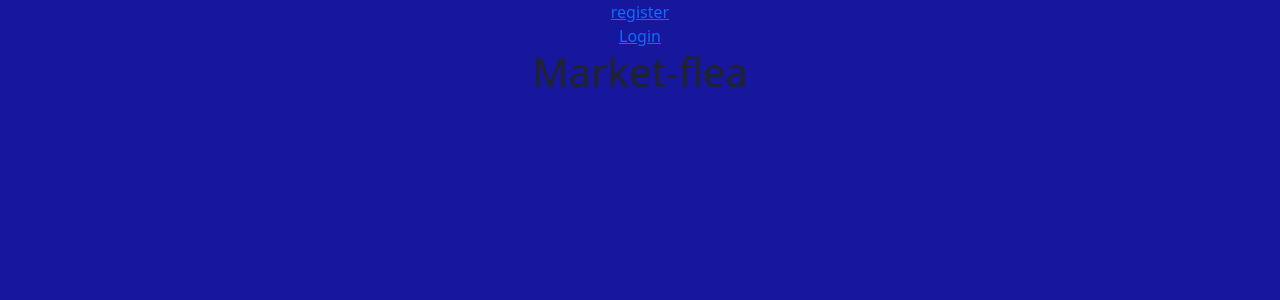
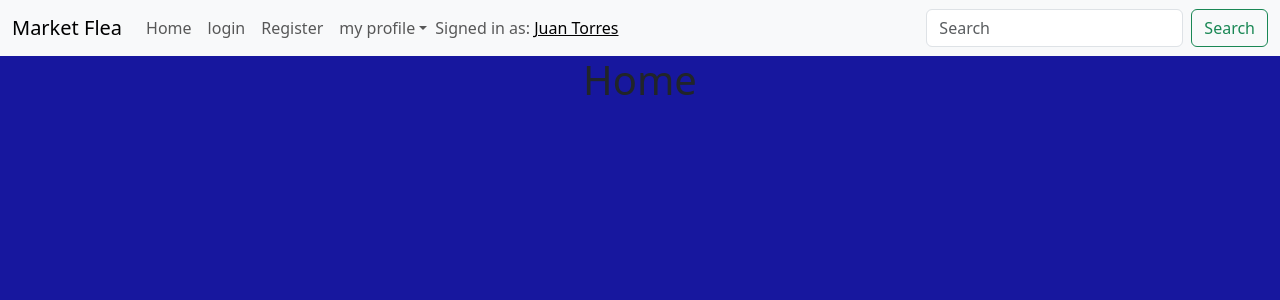
Before and after one commit to JuanTorresCortes/fullstack-markt-flea-client, a React (Create React App) app: page / in a window 1280 px wide. Shown: the top 300 px of the page. Built offline with nearby package versions, Linux system fonts and the light colour scheme; no server answers.

Commit message:
modified NavBar

```diff
--- a/package.json
+++ b/package.json
@@ -8,6 +8,7 @@
     "@testing-library/user-event": "^13.5.0",
     "axios": "^1.4.0",
     "bootstrap": "^5.3.1",
+    "framer-motion": "^10.15.0",
     "react": "^18.2.0",
     "react-bootstrap": "^2.8.0",
     "react-dom": "^18.2.0",
--- a/src/App.css
+++ b/src/App.css
@@ -10,8 +10,8 @@
   align-items: center;
 }
 .form {
-  width: 35%;
-  margin-top: 2em;
+  width: 25%;
+  margin-top: 7em;
   border: 3px solid black;
   border-radius: 20px;
   padding: 1em;
--- a/src/App.js
+++ b/src/App.js
@@ -4,7 +4,7 @@ import { Outlet } from "react-router-dom";
 import { getUserToken, removeUserToken } from "./Auth/authLocalStorage";
 import { validateUser } from "./Api/api";
 import "./App.css";
-import NavBar from "./Components/NavBar";
+import NavBarMain from "./Components/NavBarMain";
 
 function App() {
   const [userToken, setUserToken] = useState(null);
@@ -40,8 +40,8 @@ function App() {
 
   return (
     <div className="App">
-      <NavBar />
-      <h1>Market-flea</h1>
+      <NavBarMain />
+
       <Outlet context={{ setShouldRefresh, user, isVerified, userToken }} />
     </div>
   );
--- a/src/Components/NavBar.js
+++ /dev/null
@@ -1,14 +0,0 @@
-import React from "react";
-import { Link } from "react-router-dom";
-
-const NavBar = () => {
-  return (
-    <div>
-      <Link to={"/register"}>register</Link>
-      <br />
-      <Link to={"/login"}>Login</Link>
-    </div>
-  );
-};
-
-export default NavBar;
--- /dev/null
+++ b/src/Components/NavBarMain.js
@@ -0,0 +1,63 @@
+import React from "react";
+import {
+  Button,
+  Container,
+  Form,
+  Nav,
+  Navbar,
+  NavDropdown,
+} from "react-bootstrap";
+
+const NavBarMain = () => {
+  return (
+    <Navbar expand="lg" className="bg-body-tertiary">
+      <Container fluid>
+        <Navbar.Brand href="#">Market Flea</Navbar.Brand>
+        <Navbar.Toggle aria-controls="navbarScroll" />
+        <Navbar.Collapse id="navbarScroll">
+          <Nav
+            className="me-auto my-2 my-lg-0"
+            style={{ maxHeight: "100px" }}
+            navbarScroll
+          >
+            {/* this is a nav link AO */}
+            <Nav.Link href="/">Home</Nav.Link>
+            <Nav.Link href="/login">login</Nav.Link>
+            <Nav.Link href="register">Register</Nav.Link>
+
+            {/* this is a drop down  */}
+            <NavDropdown title="my profile" id="navbarScrollingDropdown">
+              <NavDropdown.Item href="#action3">my wish list</NavDropdown.Item>
+              <NavDropdown.Item href="#action4">
+                my transactions
+              </NavDropdown.Item>
+              <NavDropdown.Item href="#action3">my post</NavDropdown.Item>
+              <NavDropdown.Item href="#action3">my messages</NavDropdown.Item>
+
+              <NavDropdown.Divider />
+              <NavDropdown.Item href="#action5">my profile</NavDropdown.Item>
+            </NavDropdown>
+
+            <Navbar.Collapse className="justify-content-end">
+              <Navbar.Text>
+                Signed in as: <a href="/">Juan Torres</a>
+              </Navbar.Text>
+            </Navbar.Collapse>
+          </Nav>
+
+          <Form className="d-flex">
+            <Form.Control
+              type="search"
+              placeholder="Search"
+              className="me-2"
+              aria-label="Search"
+            />
+            <Button variant="outline-success">Search</Button>
+          </Form>
+        </Navbar.Collapse>
+      </Container>
+    </Navbar>
+  );
+};
+
+export default NavBarMain;
--- a/src/Pages/Home.js
+++ b/src/Pages/Home.js
@@ -1,7 +1,7 @@
 import React from "react";
 
 const Home = () => {
-  return <div>Home</div>;
+  return <h1>Home</h1>;
 };
 
 export default Home;
--- a/src/index.js
+++ b/src/index.js
@@ -7,15 +7,22 @@ import Login from "./Pages/Login";
 import PrivateRoute from "./Layouts/PrivateRoute";
 import Products from "./Pages/Products";
 import ProductForm from "./Components/ProductForm";
+import Home from "./Pages/Home";
 import reportWebVitals from "./reportWebVitals";
 
 import { createBrowserRouter, RouterProvider } from "react-router-dom";
+import { motion } from "framer-motion";
+import { AnimatePresence } from "framer-motion";
 
 const router = createBrowserRouter([
   {
     path: "/",
     element: <App />,
     children: [
+      {
+        index: true,
+        element: <Home />,
+      },
       {
         path: "register",
         element: <Register />,
@@ -40,6 +47,11 @@ const router = createBrowserRouter([
       },
     ],
   },
+
+  {
+    path: "home",
+    element: <Home />,
+  },
 ]);
 
 const root = ReactDOM.createRoot(document.getElementById("root"));
```
Also changed, not shown: 1 other file (tests, documents, lock files or other folders).
